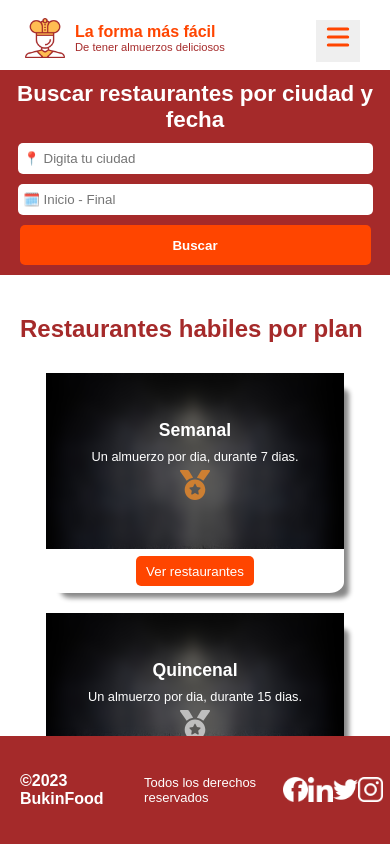
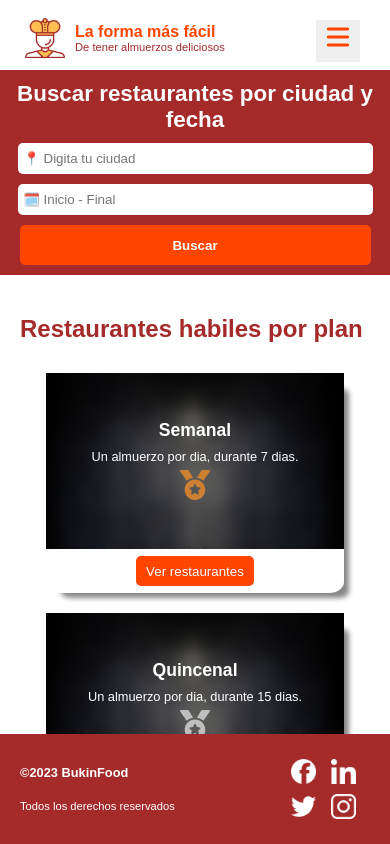
Before and after one commit to JuanNicolas14/proyectoFinalCTD, a React (Vite) app in the folder Frontend/: page /home in a window 390 px wide. Shown: the top 844 px of the page. Built offline with nearby package versions, Linux system fonts and the light colour scheme.

Commit message:
historia de usuario 3, agregamos diseño responsive al footer.

```diff
--- a/Frontend/src/Componentes/Footer/footer.css
+++ b/Frontend/src/Componentes/Footer/footer.css
@@ -38,3 +38,59 @@ footer section div img {
   justify-content: space-around;
   align-items: center;
 }
+
+@media (max-width: 768px) {
+    .social-media {
+      justify-content: center;
+      flex-wrap: wrap;
+    }
+    .social-media img {
+      margin: 5px 22px;
+    }
+    .social-media .logo {
+      margin: 5px 10px;
+    }
+}
+
+@media (max-width: 700px) {
+    .copyright {
+      flex-direction: column;
+      justify-content: center;
+    }
+
+    .copyright h4, .copyright p {
+      margin: 0 auto
+    }
+
+    .social-media img {
+      margin: 5px 20px;
+    }
+}
+
+@media (max-width: 480px) {
+  .copyright {
+    max-width: 60%;
+    align-items: start;
+    font-size: .8rem;
+    flex-direction: column;
+    justify-content: center;
+  }
+  .copyright h4 {
+    font-size: .7rem;
+  }
+
+  .copyright h4, .copyright p {
+    margin: 0;
+  }
+
+  .social-media img {
+    margin: 5px;
+  }
+}
+
+@media (max-width: 360px){
+  .social-media img {
+    width: 17px;
+    height: 17px;
+  }
+}
```
